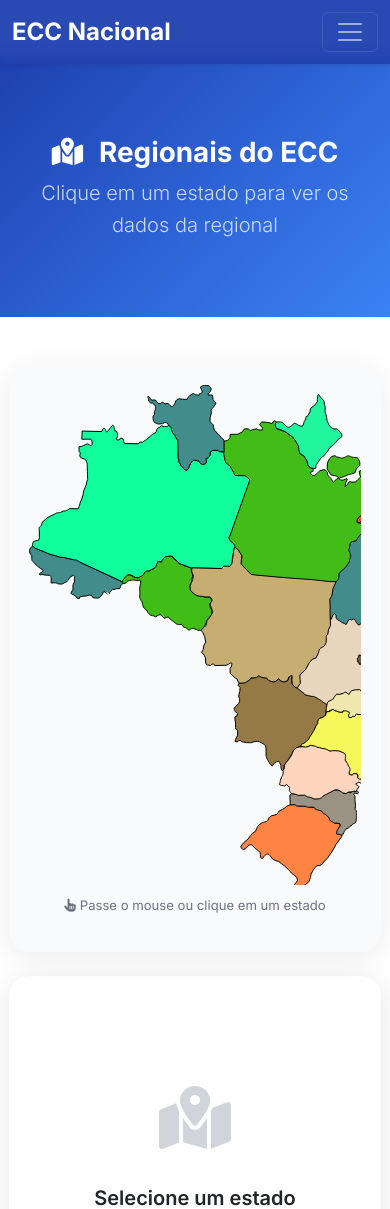
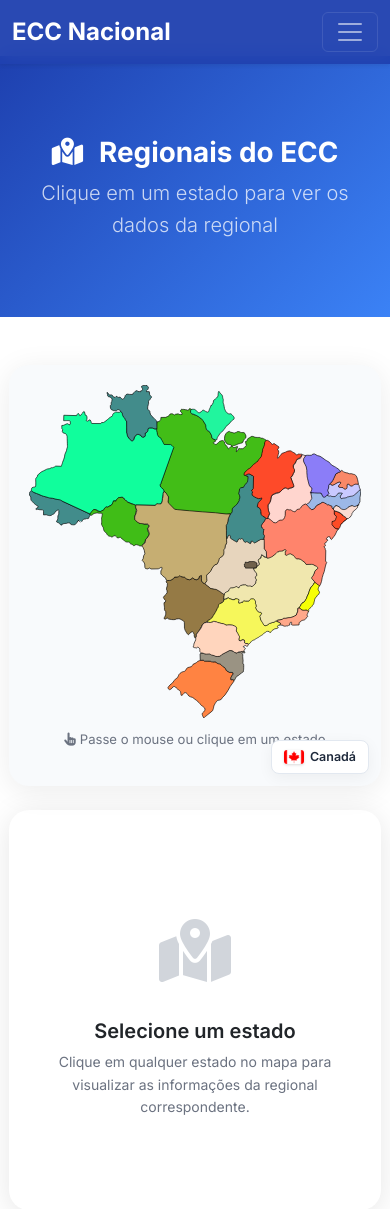
Before and after one commit to thyagobrejao/eccnacional_python, a Django app: page /regionais/ in a window 390 px wide. Shown: the top 1209 px of the page. Run offline with Django 5.2, Linux system fonts and the light colour scheme; parts of the project's set-up code (start-up, migrations or seed data) failed here and were passed over.

Commit message:
feat: add Canada regional support with floating UI card and update Dockerfile to collect static files

```diff
--- a/blog/models.py
+++ b/blog/models.py
@@ -183,6 +183,7 @@ class Regional(models.Model):
         ('sul2', 'Sul 2'),
         ('sul3', 'Sul 3'),
         ('sul4', 'Sul 4'),
+        ('canada', 'Canadá'),
     ]
     nome = models.CharField(max_length=100, verbose_name="Nome da Regional")
     regional_id = models.CharField(
--- a/blog/templates/blog/regionais.html
+++ b/blog/templates/blog/regionais.html
@@ -23,6 +23,13 @@
         height: 500px;
         border: none;
         border-radius: 12px;
+    }
+    @media (max-width: 768px) {
+        .map-wrapper svg,
+        .map-svg-container {
+            height: auto;
+            aspect-ratio: 506 / 508;
+        }
     }
     .map-svg-container {
         display: flex;
@@ -136,6 +143,56 @@
         text-align: center;
         margin-top: 10px;
     }
+    .canada-map-inset {
+        position: absolute;
+        bottom: 25px;
+        right: 25px;
+        background: white;
+        border: 1px solid #e2e8f0;
+        border-radius: 12px;
+        padding: 10px 16px;
+        display: flex;
+        align-items: center;
+        gap: 10px;
+        cursor: pointer;
+        box-shadow: 0 4px 15px rgba(0,0,0,0.05);
+        transition: all 0.2s ease;
+        z-index: 10;
+    }
+    .canada-map-inset:hover {
+        transform: translateY(-2px);
+        box-shadow: 0 6px 20px rgba(0,0,0,0.1);
+        border-color: var(--primary-color);
+        background: #f8fafc;
+    }
+    .canada-map-inset .flag-icon {
+        width: 24px;
+        height: 17px;
+        border-radius: 3px;
+        box-shadow: 0 1px 3px rgba(0,0,0,0.15);
+        object-fit: cover;
+    }
+    .canada-map-inset .inset-label {
+        font-weight: 600;
+        font-size: 0.88rem;
+        color: #1e293b;
+    }
+    @media (max-width: 576px) {
+        .canada-map-inset {
+            bottom: 12px;
+            right: 12px;
+            padding: 6px 12px;
+            gap: 6px;
+            border-radius: 8px;
+        }
+        .canada-map-inset .inset-label {
+            font-size: 0.78rem;
+        }
+        .canada-map-inset .flag-icon {
+            width: 20px;
+            height: 14px;
+        }
+    }
 </style>
 {% endblock extra_css %}
 
@@ -163,6 +220,11 @@
         <!-- Mapa -->
         <div class="col-lg-6">
             <div class="map-wrapper">
+                <!-- Card Flutuante do Canadá -->
+                <div class="canada-map-inset" onclick="loadRegional('canada')" onmouseover="showCanadaTooltip(event)" onmouseout="hideTooltip()" onmousemove="moveCanadaTooltip(event)">
+                    <img src="{% static 'assets/bandeiras/ca.png' %}" alt="Canadá" class="flag-icon">
+                    <span class="inset-label">Canadá</span>
+                </div>
                 <div id="mapa-svg" class="map-svg-container" data-src="{% static 'assets/mapa.svg' %}">
                     <div class="text-center text-muted">
                         <div class="spinner-border mb-3" role="status"></div>
@@ -276,7 +338,8 @@ const ESTADOS = {
     "sc": { nome: "Santa Catarina", capital: "Florianópolis", regiao: "Sul 4", regional: "sul4" },
     "se": { nome: "Sergipe", capital: "Aracaju", regiao: "Nordeste 3", regional: "nordeste3" },
     "sp": { nome: "São Paulo", capital: "São Paulo", regiao: "Sul 1", regional: "sul1" },
-    "to": { nome: "Tocantins", capital: "Palmas", regiao: "Norte 3", regional: "norte3" }
+    "to": { nome: "Tocantins", capital: "Palmas", regiao: "Norte 3", regional: "norte3" },
+    "ca": { nome: "Canadá", capital: "Ottawa", regiao: "Internacional", regional: "canada" }
 };
 
 const REGIONAL_URL = "{% url 'blog:regional_ajax' 'PLACEHOLDER' %}";
@@ -294,11 +357,21 @@ function showTooltip(x, y, sigla) {
     document.getElementById('tt-capital').textContent = 'Capital: ' + data.capital;
     document.getElementById('tt-regional').textContent = 'Regional: ' + data.regiao;
     const flag = document.getElementById('tt-flag');
+    flag.style.display = 'inline-block';
     flag.src = `/static/assets/bandeiras/${sigla}.png`;
     flag.onerror = () => { flag.style.display = 'none'; };
     tooltip.style.display = 'block';
     tooltip.style.left = (x + 15) + 'px';
     tooltip.style.top = (y + 10) + 'px';
+}
+
+function showCanadaTooltip(e) {
+    showTooltip(e.clientX, e.clientY, 'ca');
+}
+
+function moveCanadaTooltip(e) {
+    tooltip.style.left = (e.clientX + 15) + 'px';
+    tooltip.style.top = (e.clientY + 10) + 'px';
 }
 
 function hideTooltip() {
@@ -375,6 +448,9 @@ window.addEventListener('load', function () {
             if (!svgElement) {
                 throw new Error('SVG nao encontrado');
             }
+            if (!svgElement.getAttribute('viewBox')) {
+                svgElement.setAttribute('viewBox', '0 0 506.34714 508.11774');
+            }
             initSVG(svgElement);
         })
         .catch(error => {
```
Also changed, not shown: blog/migrations/0007_alter_regional_regional_id.py (added), static/assets/bandeiras/ca.png (added), 1 other file.
